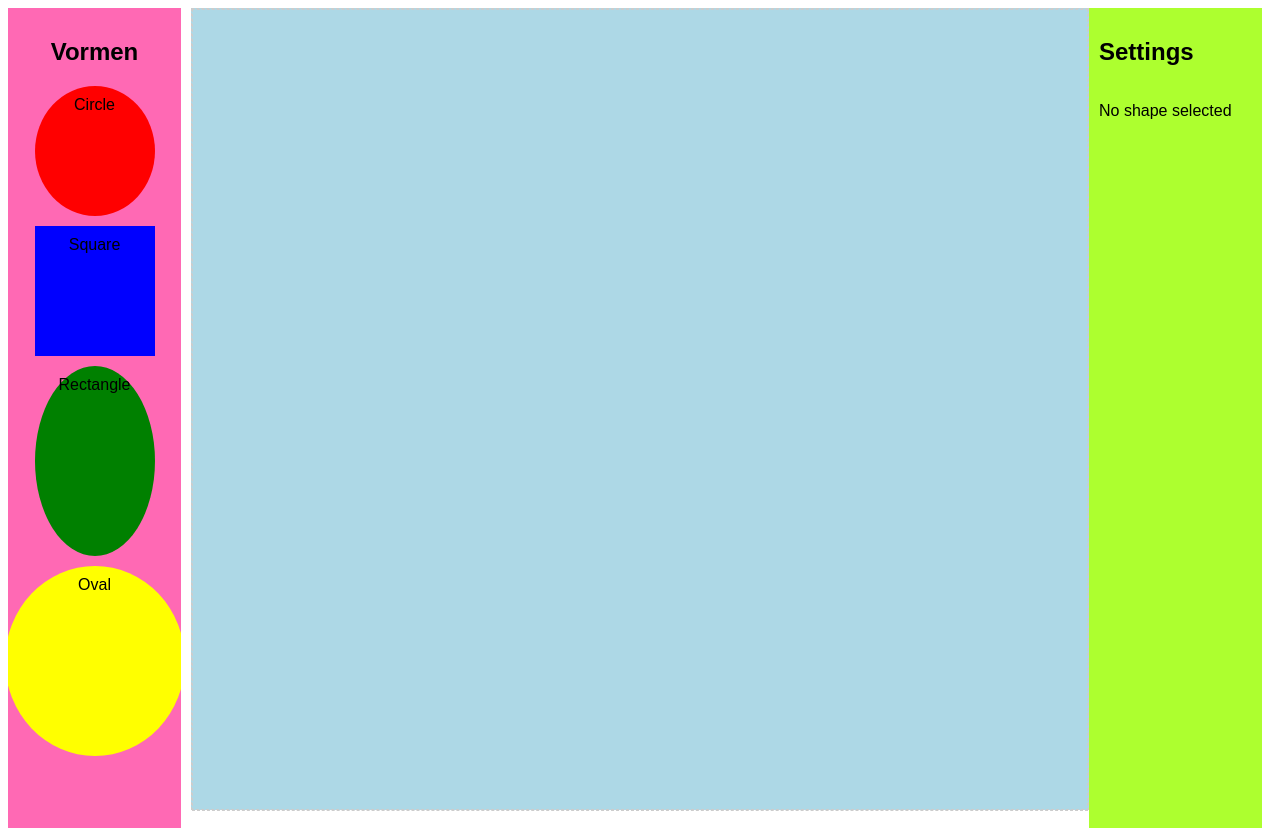
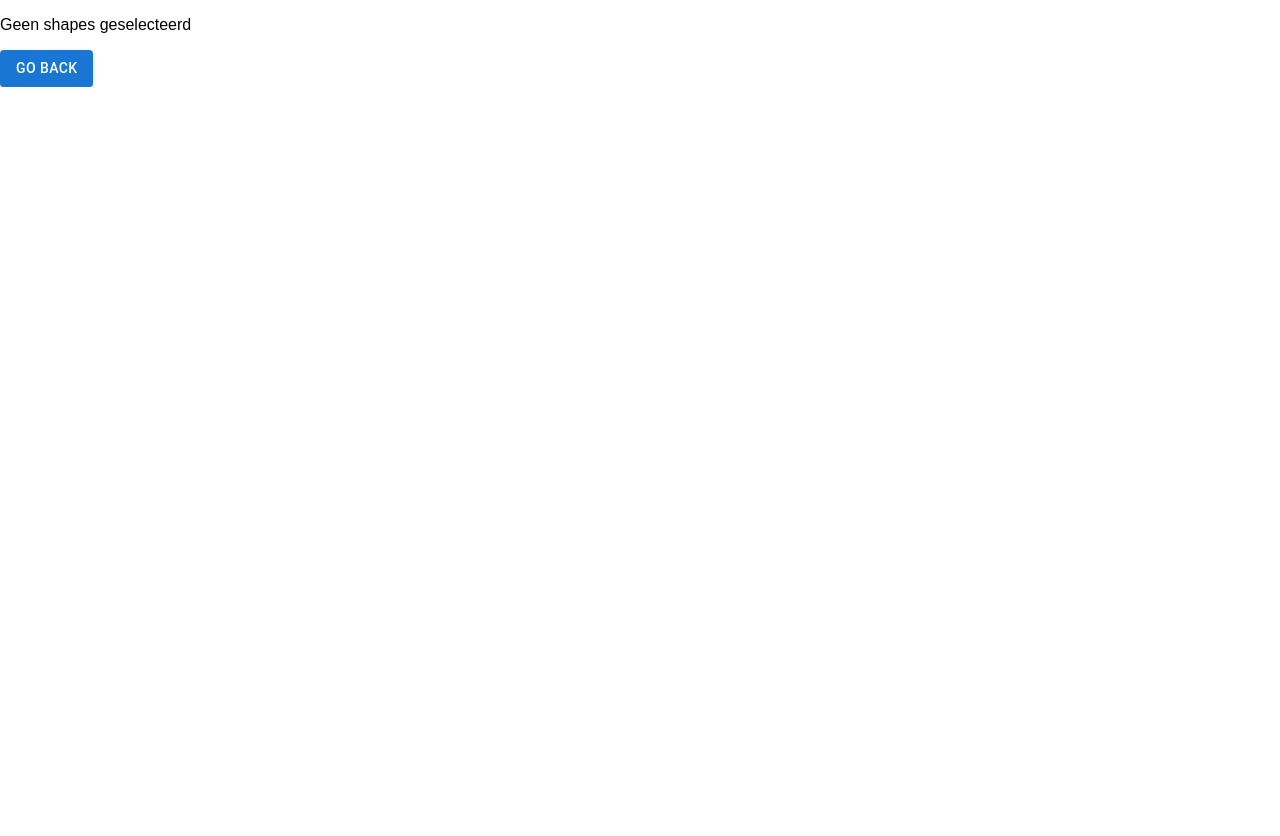
Before and after one commit to vivian3007/dragAndDrop, a React (Vite) app: page /pattern in a window 1280 px wide. After the commit the page ends 800 px from the top, so only its background shows below. Built offline with nearby package versions, Linux system fonts and the light colour scheme.

Commit message:
settingsbar + pattern

```diff
--- a/package.json
+++ b/package.json
@@ -11,8 +11,12 @@
   },
   "dependencies": {
     "@dnd-kit/core": "^6.3.1",
+    "@emotion/styled": "^11.14.0",
+    "@mui/material": "^6.4.8",
+    "@mui/styled-engine": "^6.4.8",
     "@types/uuid": "^10.0.0",
     "react": "^19.0.0",
+    "react-colorful": "^5.6.1",
     "react-dom": "^19.0.0",
     "uuid": "^11.1.0"
   },
--- a/src/App.tsx
+++ b/src/App.tsx
@@ -1,15 +1,17 @@
 import "./styles.css";
 import Navbar from "./Sidebar.tsx";
 import ShapeField from "./ShapeField";
+import Pattern from "./Pattern";
 import { useState, useRef, useEffect } from "react";
 import {DndContext, DragOverlay, PointerSensor, useSensor, useSensors} from "@dnd-kit/core";
 import useMousePosition from "./useMousePosition";
 import {v4 as uuidv4} from "uuid";
 import Settingsbar from "./Settingsbar.tsx";
+import {Route, Routes, Link} from "react-router-dom";
 
 export default function App() {
     const [droppedShapes, setDroppedShapes] = useState<
-        { id: string; type: string; x: number; y: number }[]
+        { id: string; type: string; x: number; y: number, width: number, height: number, color: string, name: string }[]
     >([]);
     const containerRef = useRef<HTMLDivElement>(null);
     const shapeRef = useRef<HTMLDivElement>(null);
@@ -17,121 +19,71 @@ export default function App() {
 
     const [shapeType, setShapeType] = useState(null);
     const [activeId, setActiveId] = useState(null);
+    const [shapeColor, setShapeColor] = useState('#FFFFFF');
 
-    const mousePosition = useMousePosition();
 
-    // const activeShape = droppedShapes.find((shape) => shape.id === activeId);
-    const activeShape = droppedShapes[0];
+    const activeShape = droppedShapes.find((shape) => shape.id === activeId);
+    const handleDragEnd = (event) => {
+        const { over, delta } = event;
+        console.log(over)
+        if (over && containerRef.current) {
+            const containerRect = containerRef.current.getBoundingClientRect();
+                const newX = activeShape?.x + delta.x;
+                const newY = activeShape?.y + delta.y;
 
-    const sensors = useSensors(
-        useSensor(PointerSensor, {
-            activationConstraint: {
-                distance: 8,
-            },
-        })
-    );
+                const isOutOfBounds =
+                    newX < 0 ||
+                    newX + activeShape?.width > containerRect.width ||
+                    newY < 0 ||
+                    newY + activeShape?.height > containerRect.height;
 
-    const handleDragEnd = (event) => {
-        console.log("drag end")
-        // const { active, over, delta } = event;
-        // setActiveId(null);
-        // const currentMouseState = mousePosition;
-        // const uniqueId = `${uuidv4()}`;
-        //
-        // if (over && containerRef.current) {
-        //     const containerRect = containerRef.current.getBoundingClientRect();
-        //     let shapeWidth = null;
-        //     let shapeHeight = null;
-        //
-        //     const newShape = {
-        //         id: uniqueId,
-        //         x: currentMouseState.x - containerRect.x,
-        //         y: currentMouseState.y - containerRect.y,
-        //         type: shapeType
-        //     };
-        //
-        //     const existingShape = droppedShapes.find(
-        //         (shape) => shape.id === newShape.id
-        //     );
-        //
-        //     // console.log(existingShape)
-        //
-        //     if (!existingShape) {
-        //         console.log("no shape")
-        //         if (shapeRef.current) {
-        //             shapeWidth = shapeRef.current.clientWidth;
-        //             shapeHeight = shapeRef.current.clientHeight;
-        //         }
-        //         const isOutOfBounds =
-        //             newShape.x - shapeWidth / 2 < 0 ||
-        //             newShape.x + shapeWidth / 2 > containerRect.width ||
-        //             newShape.y - shapeHeight / 2 < 0 ||
-        //             newShape.y + shapeHeight / 2 > containerRect.height;
-        //
-        //         if (!isOutOfBounds) {
-        //             setDroppedShapes((prevShapes) => [...prevShapes, newShape]);
-        //         } else {
-        //             console.log("Vorm buiten grenzen bij droppen");
-        //         }
-        //     } else {
-        //         console.log("existingshape")
-        //         const newX = existingShape.x + delta.x;
-        //         const newY = existingShape.y + delta.y;
-        //
-        //         const isOutOfBounds =
-        //             existingShape.x - shapeWidth / 2 < 0 ||
-        //             existingShape.x + shapeWidth / 2 > containerRect.width ||
-        //             existingShape.y - shapeHeight / 2 < 0 ||
-        //             existingShape.y + shapeHeight / 2 > containerRect.height;
-        //
-        //         if (!isOutOfBounds) {
-        //             setDroppedShapes((prevShapes) =>
-        //                 prevShapes.map((shape) =>
-        //                     shape.id === activeId ? { ...shape, x: newX, y: newY } : shape
-        //                 )
-        //             );
-        //         } else {
-        //             console.log("Vorm buiten grenzen bij verplaatsen");
-        //         }
-        //     }
-        // }
+                if (!isOutOfBounds) {
+                    setDroppedShapes((prevShapes) =>
+                        prevShapes.map((shape) =>
+                            shape.id === activeId ? { ...shape, x: newX, y: newY } : shape
+                        )
+                    );
+                } else {
+                    console.log("Vorm buiten grenzen bij verplaatsen");
+                }
+            }
     };
 
-    // console.log(droppedShapes)
-
     const handleDragStart = (event) => {
-        console.log("Start drag");
         const { active, over, delta } = event;
 
         setShapeType(active.data?.current?.type);
         setActiveId(active.id);
-        console.log(active.data);
-        console.log("ShapeType: " + shapeType);
     };
 
-    const handleUpdateShape = (updatedShape: { id: string; width: number; height: number }) => {
+    const handleUpdateShape = (updatedShape: { id: string; x: number, y: number, width: number; height: number, color: string, name: string }) => {
         setDroppedShapes((prevShapes) =>
             prevShapes.map((shape) =>
                 shape.id === updatedShape.id
-                    ? { ...shape, width: updatedShape.width, height: updatedShape.height }
+                    ? { ...shape, width: updatedShape.width, height: updatedShape.height, color: updatedShape.color, name: updatedShape.name }
                     : shape
             )
         );
     };
 
-    // console.log(activeShape);
-    // console.log("dragging");
-
     return (
         <div className="App">
-            <DndContext sensors={sensors} onDragEnd={handleDragEnd} onDragStart={handleDragStart}>
-                <Navbar setDroppedShapes={setDroppedShapes} />
-                <ShapeField
-                    droppedShapes={droppedShapes}
-                    containerRef={containerRef}
+            <Routes>
+                <Route path="/" element={
+                    <DndContext onDragEnd={handleDragEnd} onDragStart={handleDragStart}>
+                        <Navbar setDroppedShapes={setDroppedShapes} setActiveId={setActiveId} containerRef={containerRef} />
+                        <ShapeField
+                            droppedShapes={droppedShapes}
+                            containerRef={containerRef}
+                            shapeColor={shapeColor}
+                        />
+                        <Settingsbar activeShape={activeShape} onUpdateShape={handleUpdateShape} shapeColor={shapeColor} setShapeColor={setShapeColor} droppedShapes={droppedShapes} />
+                    </DndContext>
+                    }
                 />
-                <Settingsbar activeShape={activeShape} onUpdateShape={handleUpdateShape} />
-            </DndContext>
+                <Route path="/pattern" element={<Pattern shapes={droppedShapes} />} />
+            </Routes>
+
         </div>
     );
 }
--- a/src/Draggable.tsx
+++ b/src/Draggable.tsx
@@ -20,6 +20,8 @@ export default function Draggable({ id, data }: { id: string; data: any }) {
         justifyContent: "center",
         alignItems: "center",
         cursor: "grab",
+        backgroundColor: data?.shape?.color || '#FFFFFF',
+        zIndex: 10,
     };
 
     const style = transform
@@ -38,7 +40,7 @@ export default function Draggable({ id, data }: { id: string; data: any }) {
             {...attributes}
             onMouseDown={() => {console.log("mouse down")}}
         >
-            {id}
+            {/*{id}*/}
         </div>
     );
 }
--- /dev/null
+++ b/src/Pattern.tsx
@@ -0,0 +1,110 @@
+import React from "react";
+import { useState, useEffect } from "react";
+import {Link} from "react-router-dom";
+import {Button} from "@mui/material";
+
+interface Shape {
+    id: string;
+    type: string;
+    x: number;
+    y: number;
+    width: number;
+    height: number;
+    color: string;
+    name: string;
+}
+
+interface PatternProps {
+    shapes: Shape[];
+}
+
+const Pattern: React.FC<PatternProps> = ({ shapes }) => {
+    const [patterns, setPatterns] = useState<any[]>([]);
+    const generatePattern = (singleShape: Shape) => {
+        const shapeHeight = singleShape.height;
+        const shapeWidth = singleShape.width;
+
+        const rows = shapeHeight ? shapeHeight / 10 : 0;
+        const extraScRows =
+            shapeHeight && shapeWidth ? (shapeHeight - shapeWidth) / 10 : 0;
+        const incRows = Math.floor((rows - extraScRows) / 3);
+        const decRows = incRows - 1;
+        const scRows = rows - incRows - decRows;
+
+        const rowArray = [];
+        const incArray = [];
+        const scArray = [];
+        const decArray = [];
+
+        for (let i = 1; i < rows + 1; i++) {
+            rowArray.push(` ${i}`);
+        }
+
+        for (let i = 1; i < incRows - 1; i++) {
+            incArray.push(`Row ${rowArray[i + 1]}: 1inc, ${i}sc`);
+        }
+
+        for (let i = incRows; i < incRows + scRows; i++) {
+            scArray.push(`Row ${rowArray[i]}: ${incRows * 6}sc`);
+        }
+
+        for (let i = incRows - 2; i > 0; i--) {
+            decArray.push(`Row ${rowArray[rows - i - 1]}: 1dec, ${i}sc`);
+        }
+
+        return {
+            type: singleShape.type,
+            color: singleShape.color,
+            name: singleShape.name,
+            rows,
+            incArray,
+            scArray,
+            decArray,
+        };
+    }
+
+    useEffect(() => {
+        if (shapes && shapes.length > 0) {
+            const newPatterns = shapes.map((singleShape) => generatePattern(singleShape));
+            setPatterns(newPatterns);
+        } else {
+            setPatterns([]);
+        }
+    }, [shapes]);
+
+    return (
+        <div className="pattern-container">
+            {patterns.length > 0 ? (
+                patterns.map((pattern, index) => (
+                    <div key={index} className="pattern-text-container">
+                        <h1>Pattern voor {pattern.name}</h1>
+                        <p>Selected Shape: {pattern.type}</p>
+                        <ul>
+                            <li>Row 1: 6sc in a magic ring</li>
+                            <li>Row 2: 6inc</li>
+                            {pattern.incArray.map((row, idx) => (
+                                <li key={idx}>{row}</li>
+                            ))}
+                            {pattern.scArray.map((row, idx) => (
+                                <li key={idx}>{row}</li>
+                            ))}
+                            {pattern.decArray.map((row, idx) => (
+                                <li key={idx}>{row}</li>
+                            ))}
+                            <li>Row {pattern.rows}: 6dec</li>
+                        </ul>
+                        <div
+                            className={`shape ${pattern.type}`}
+                            style={{ backgroundColor: pattern.color }}
+                        ></div>
+                    </div>
+                ))
+            ) : (
+                <p>Geen shapes geselecteerd</p>
+            )}
+            <Link to="/"><Button variant="contained" color="primary">Go back</Button></Link>
+        </div>
+    );
+};
+
+export default Pattern;
--- a/src/Settingsbar.tsx
+++ b/src/Settingsbar.tsx
@@ -1,59 +1,85 @@
 import {useEffect, useState} from "react";
+import {HexColorInput, HexColorPicker} from "react-colorful";
+import {Button} from "@mui/material";
+import {Link} from "react-router-dom";
 
-export default function Settingsbar({activeShape, onUpdateShape}: {activeShape: any, onUpdateShape: any}) {
+export default function Settingsbar({activeShape, onUpdateShape, shapeColor, setShapeColor, droppedShapes}: {activeShape: any, onUpdateShape: any, shapeColor: string, setShapeColor: any, droppedShapes: any}) {
     const [width, setWidth] = useState(null);
     const [height, setHeight] = useState(null);
-
-    console.log(activeShape);
+    const [name, setName] = useState(null);
 
     useEffect(() => {
         setWidth(activeShape?.width || 50);
         setHeight(activeShape?.height || 50);
+        setName(activeShape?.name || null);
+        setShapeColor(activeShape?.color || '#FFFFFF');
     }, [activeShape]);
 
+    const displayName = name !== null ? name : activeShape?.name ?? "";
+
     const handleSubmit = (e: React.FormEvent) => {
-        console.log("save");
         e.preventDefault();
         if (activeShape) {
             onUpdateShape({
                 id: activeShape.id,
                 width: Number(width),
                 height: Number(height),
+                color: shapeColor,
+                name: name,
             });
         }
     };
     return (
         <nav className="settings-bar">
-            <h1>Settings</h1>
+            <h1>Settings: {activeShape?.name}</h1>
             {activeShape ? (
                 <form onSubmit={handleSubmit}>
-                    <div>
-                        <label htmlFor="width">Width:</label>
+                    <div className="input-text">
+                        <label>Name: </label>
+                        <input
+                            type="text"
+                            id="part"
+                            value={displayName}
+                            onChange={(e) => setName(e.target.value)}
+                            required={true}
+                        />
+                    </div>
+                    <div className="input-text">
+                        <label htmlFor="width">Width: </label>
                         <input
                             type="number"
                             id="width"
                             value={width}
                             onChange={(e) => setWidth(e.target.value)}
                             min="10"
-                            step="1"
+                            step="10"
+                            required={true}
                         />
                     </div>
-                    <div>
-                        <label htmlFor="height">Height:</label>
+                    <div className="input-text">
+                        <label htmlFor="height">Height: </label>
                         <input
                             type="number"
                             id="height"
                             value={height}
                             onChange={(e) => setHeight(e.target.value)}
-                            min="10" // Optioneel: minimum waarde
-                            step="1"
+                            min="10"
+                            step="10"
+                            required={true}
                         />
                     </div>
-                    <button type="submit">Save</button>
+                    <HexColorPicker color={shapeColor} onChange={setShapeColor}
+                                    style={{marginTop: "20px", marginBottom: "20px"}}/>
+                    <Button type="submit" variant="contained" color="secondary" style={{marginBottom: "20px"}}>Save</Button>
                 </form>
             ) : (
                 <p>No shape selected</p>
             )}
+            {droppedShapes && droppedShapes.length > 0 ? (
+                <Link to="/pattern">
+                    <Button variant="contained" color="primary">Pattern</Button>
+                </Link>
+            ) : null}
         </nav>
     );
 }
--- a/src/Sidebar.tsx
+++ b/src/Sidebar.tsx
@@ -1,7 +1,7 @@
 import { v4 as uuidv4 } from "uuid";
 import {useEffect, useRef, useState} from "react";
 
-export default function Sidebar({ setDroppedShapes }: { setDroppedShapes: any }) {
+export default function Sidebar({ setDroppedShapes, setActiveId, containerRef }: { setDroppedShapes: any, setActiveId: any, containerRef: any }) {
     const shapes = [
         { type: "circle", label: "Circle" },
         { type: "square", label: "Square" },
@@ -39,6 +39,13 @@ export default function Sidebar({ setDroppedShapes }: { setDroppedShapes: any })
         if (dragging && currentShape) {
             const width = dragItemRef.current?.offsetWidth;
             const height = dragItemRef.current?.offsetHeight;
+            const containerRect = containerRef.current.getBoundingClientRect();
+            const isOutOfBounds =
+                e?.clientX - navBarRef.current.clientWidth - width / 2 < 0 ||
+                e?.clientX - navBarRef.current.clientWidth + width / 2 > containerRect.width ||
+                e?.clientY - height / 2 < 0 ||
+                e?.clientY + height / 2 > containerRect.height;
+            if(!isOutOfBounds) {
                 const newShape = {
                     id: uuidv4(),
                     type: currentShape,
@@ -46,8 +53,12 @@ export default function Sidebar({ setDroppedShapes }: { setDroppedShapes: any })
                     y: e.clientY - height / 2,
                     width: width,
                     height: height,
+                    color: null,
+                    name: null,
                 };
                 setDroppedShapes((prevShapes: any[]) => [...prevShapes, newShape]);
+                setActiveId(newShape.id)
+            }
         }
         setDragging(false);
         setCurrentShape(null);
@@ -87,7 +98,7 @@ export default function Sidebar({ setDroppedShapes }: { setDroppedShapes: any })
                         //     id={shape.type}
                         //     data={{ type: shape.type, label: shape.label }}
                         // />
-                             <div className={`draggable-shape ${shape.type}`} onMouseDown={(e) => handleMouseDown(e, shape.type)} onMouseMove={handleMouseMove} onMouseUp={handleMouseUp}>{shape.label}</div>
+                             <div className={`draggable-shape ${shape.type}`} onMouseDown={(e) => handleMouseDown(e, shape.type)} onMouseMove={handleMouseMove} onMouseUp={handleMouseUp}></div>
                     );
                              })}
             </div>
@@ -99,10 +110,10 @@ export default function Sidebar({ setDroppedShapes }: { setDroppedShapes: any })
                         position: "absolute",
                         ...getCenteredPosition(),
                         pointerEvents: "none",
-                        zIndex: 1000,
+                        zIndex: 10,
                     }}
                 >
-                    {shapes.find((shape) => shape.type === currentShape)?.label}
+                    {/*{shapes.find((shape) => shape.type === currentShape)?.label}*/}
                 </div>
             )}
         </nav>
--- a/src/styles.css
+++ b/src/styles.css
@@ -1,15 +1,19 @@
+body {
+    margin: 0;
+    /*overflow: hidden;*/
+}
+
 .App {
     font-family: sans-serif;
     display: flex;
 }
 
 .Navbar {
-    /* height: 100vh; */
     width: 15vw;
-    min-height: 100vh;
+    height: 100vh;
     background-color: hotpink;
     padding: 10px;
-    margin-right: 10px;
+    /*margin-right: 10px;*/
     display: flex;
     flex-direction: column;
     /*justify-content: center;*/
@@ -20,10 +24,9 @@
 .settings-bar {
     /* height: 100vh; */
     width: 15vw;
-    min-height: 100vh;
+    height: 100vh;
     background-color: greenyellow;
-    padding: 10px;
-    margin-right: 10px;
+    padding: 20px;
     display: flex;
     flex-direction: column;
     position: relative;
@@ -44,43 +47,43 @@
 .circle {
     width: 120px;
     height: 120px;
-    background-color: red;
+    /*background-color: red;*/
+    background-color: #FFFFFF;
     border-radius: 50%;
-    border: 0;
-    cursor: grab;
+    /*border: 0;*/
 }
 
 .square {
     width: 120px;
     height: 120px;
-    background-color: blue;
-    border: 0;
-    cursor: grab;
+    /*background-color: blue;*/
+    background-color: #FFFFFF;
+    /*border: 0;*/
 }
 
 .rectangle {
     width: 120px;
     height: 180px;
-    background-color: green;
+    /*background-color: green;*/
+    background-color: #FFFFFF;
     border-radius: 50%;
-    border: 0;
-    cursor: grab;
+    /*border: 0;*/
 }
 
 .oval {
     width: 180px;
     height: 180px;
-    background-color: yellow;
+    /*background-color: yellow;*/
+    background-color: #FFFFFF;
     border-radius: 50%;
-    border: 0;
-    cursor: grab;
+    /*border: 0;*/
 }
 
 .shape-container {
     display: flex;
     background-color: lightblue;
     width: 500px;
-    z-index: -10;
+    /*z-index: -10;*/
     position: fixed;
 }
 
@@ -93,7 +96,19 @@
 
 .draggable-shape {
     text-align: center;
-    padding-top: 10px;
     align-items: center;
     cursor: grab;
+    border: 5px solid black;
 }
+
+.input-text {
+    margin-bottom: 20px;
+}
+
+.input-text input {
+    height: 20px;
+}
+
+.pattern-container {
+    overflow: auto;
+}
```
Also changed, not shown: src/ShapeField.tsx (+3 -19 lines), 1 other file (tests, documents, lock files or other folders). Lines whose indentation alone changed are shown as unchanged.
